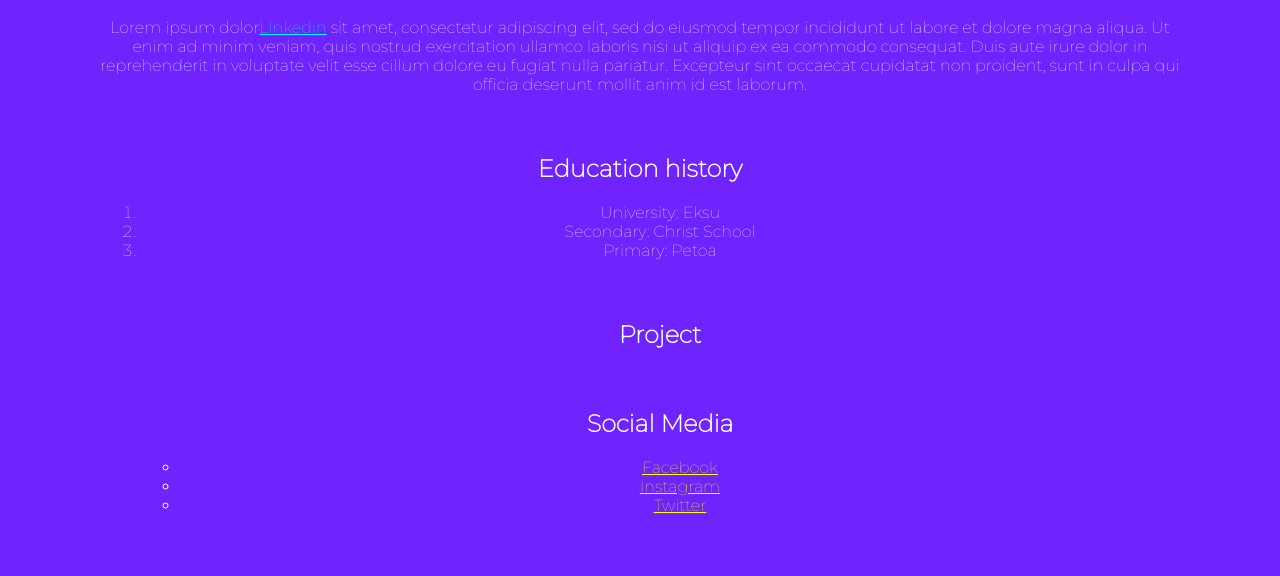
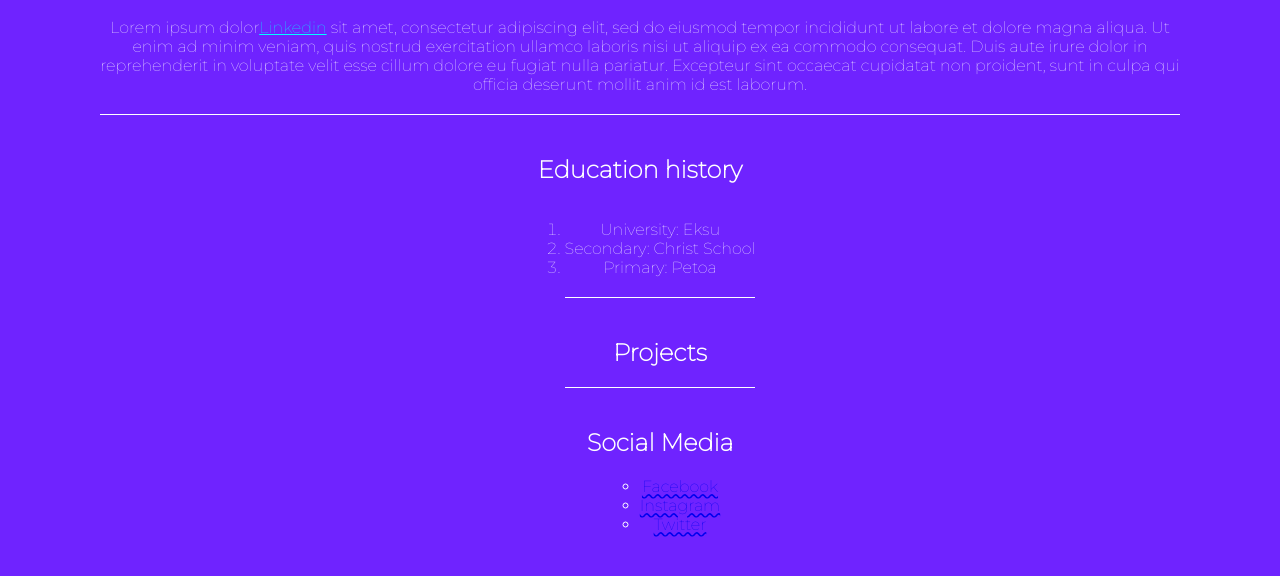
Before and after one commit to iamtoxima/lorem, a plain HTML site: page index.html in a window 1280 px wide. Shown: the part 90-666 px from the top of the page. Drawn offline with Linux system fonts and the light colour scheme.

Commit message:
edit index and css

```diff
--- a/index.html
+++ b/index.html
@@ -10,21 +10,22 @@
     <title>Challenge</title>
   </head>
   <h1>Adam Smith</h1>
-  <p id="bio"> Lorem ipsum dolor<a href="https://www.linkedin">Linkedin</a> sit amet, consectetur adipiscing elit, sed do eiusmod tempor incididunt ut labore et dolore magna aliqua. Ut enim ad minim veniam, quis nostrud exercitation ullamco laboris nisi ut aliquip ex ea commodo consequat. Duis aute irure dolor in reprehenderit in voluptate velit esse cillum dolore eu fugiat nulla pariatur. Excepteur sint occaecat cupidatat non proident, sunt in culpa qui officia deserunt mollit anim id est laborum.</p>
+  <p id="bio"> Lorem ipsum dolor<a href="https://www.linkedin.com">Linkedin</a> sit amet, consectetur adipiscing elit, sed do eiusmod tempor incididunt ut labore et dolore magna aliqua. Ut enim ad minim veniam, quis nostrud exercitation ullamco laboris nisi ut aliquip ex ea commodo consequat. Duis aute irure dolor in reprehenderit in voluptate velit esse cillum dolore eu fugiat nulla pariatur. Excepteur sint occaecat cupidatat non proident, sunt in culpa qui officia deserunt mollit anim id est laborum.</p>
   <h2>Education history</h2>
   <div id="education">
     <ol>
       <li>University: Eksu</li>
       <li>Secondary: Christ School</li>
       <li>Primary: Petoa</li>
-      <h2>Project</h2>
-      <div id="project">
+      <h2>Projects</h2>
+      <div id="projects">
+        </div>
         <h2>Social Media</h2>
         <div id="social">
      <ul>
-      <li><a class="social-media-link" href="https://www.facebook.com">Facebook</a></li>
-      <li><a class="social-media-link" href="https://www.instagram.com">Instagram</a></li>
-      <li><a class="social-media-link" href="https://twitter.com">Twitter</a></li>
+      <li><a class="social-media-links" href="https://www.facebook.com">Facebook</a></li>
+      <li><a class="social-media-links" href="https://www.instagram.com">Instagram</a></li>
+      <li><a class="social-media-links" href="https://www.twitter.com">Twitter</a></li>
      </ul>
     </ol>
   </div>
--- a/styles.css
+++ b/styles.css
@@ -13,12 +13,16 @@ h1{
 }
 h2{
   padding-top: 40px;
-  border-radius: 0.5px solid;
+  border-top: 0.5px solid white;
 
 }
 #bio a{
     color: aqua;
 }
-.social-media-link {
-    color: yellow;
+.social-media-links {
+    color: rgb(94, 94, 92), 94, 92);
 }
+ul,ol{
+display: inline-block;
+
+}
```
